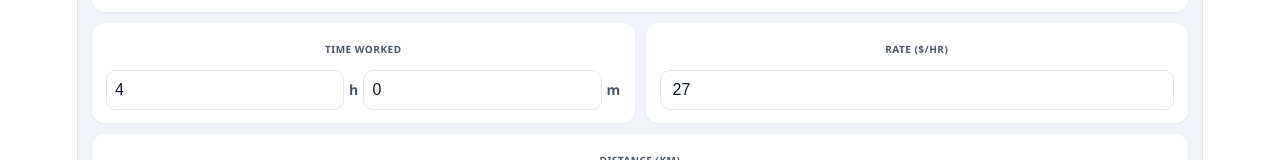
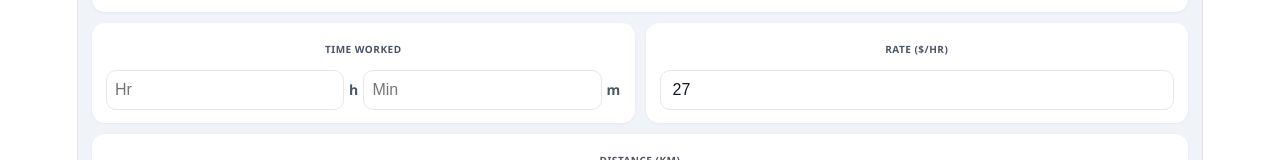
Before and after one commit to Isurusath/invoice-app, a React (Vite) app: page / in a window 1280 px wide. Shown: the part 427-587 px from the top of the page. Built offline with nearby package versions, Linux system fonts and the light colour scheme.

Commit message:
fix: removed hour default and added auto-select on touch for time inputs

```diff
--- a/src/App.jsx
+++ b/src/App.jsx
@@ -54,16 +54,17 @@ export default function App() {
   const [tab, setTab] = useState("add");
   const [settings, setSettings] = useState(DEF);
   const [entries, setEntries] = useState([]);
-  const [savedInvoices, setSavedInvoices] = useState([]); // New state for saved invoices
+  const [savedInvoices, setSavedInvoices] = useState([]);
   const [loading, setLoading] = useState(true);
   const [flash, setFlash] = useState(false);
-  const [saveFlash, setSaveFlash] = useState(false); // New flash for save button
+  const [saveFlash, setSaveFlash] = useState(false);
   const [confirmClear, setConfirmClear] = useState(false);
   const [printHtml, setPrintHtml] = useState(null);
   const [showFullInvoice, setShowFullInvoice] = useState(false);
   const [editingId, setEditingId] = useState(null);
 
-  const [form, setForm] = useState({ date: todayStr(), location: "", houses: 1, hr: 4, min: 0, rate: 27, km: "" });
+  // Set default hr and min to empty strings so the boxes start blank
+  const [form, setForm] = useState({ date: todayStr(), location: "", houses: 1, hr: "", min: "", rate: 27, km: "" });
 
   useEffect(() => {
     try {
@@ -103,7 +104,8 @@ export default function App() {
     setEntries(next); saveE(next);
     setFlash(true); setTimeout(() => setFlash(false), 1600);
 
-    setForm(f => ({...f, location: "", houses:1, hr:4, min:0, km:""}));
+    // Reset hr and min to empty strings after adding
+    setForm(f => ({...f, location: "", houses:1, hr:"", min:"", km:""}));
     setEditingId(null);
 
     if (editingId) setTimeout(() => setTab("entries"), 600);
@@ -244,7 +246,7 @@ export default function App() {
   };
 
   const downloadPdf = () => {
-    const html = printHtml; // Now accurately prints the actively viewed invoice (saved or current)
+    const html = printHtml;
     const printWin = window.open("", "_blank");
 
     if (printWin) {
@@ -366,9 +368,10 @@ export default function App() {
               <Card>
                 <Label>Time Worked</Label>
                 <div style={{ display: "flex", gap: 5, alignItems: "center" }}>
-                  <Input type="number" min="0" value={form.hr} onChange={e => setForm(f => ({...f,hr:e.target.value}))} placeholder="Hr" style={{ padding: "10px 8px" }} />
+                  {/* ADDED onFocus highlight to easily overwrite existing numbers */}
+                  <Input type="number" min="0" value={form.hr} onChange={e => setForm(f => ({...f,hr:e.target.value}))} onFocus={e => e.target.select()} placeholder="Hr" style={{ padding: "10px 8px" }} />
                   <span style={{ fontSize: 14, fontWeight: 700, color: C.sub }}>h</span>
-                  <Input type="number" min="0" max="59" value={form.min} onChange={e => setForm(f => ({...f,min:e.target.value}))} placeholder="Min" style={{ padding: "10px 8px" }} />
+                  <Input type="number" min="0" max="59" value={form.min} onChange={e => setForm(f => ({...f,min:e.target.value}))} onFocus={e => e.target.select()} placeholder="Min" style={{ padding: "10px 8px" }} />
                   <span style={{ fontSize: 14, fontWeight: 700, color: C.sub }}>m</span>
                 </div>
               </Card>
@@ -405,7 +408,7 @@ export default function App() {
               {editingId && (
                 <button onClick={() => {
                   setEditingId(null);
-                  setForm({ date: todayStr(), location: "", houses: 1, hr: 4, min: 0, rate: Number(settings.defaultRate)||27, km: "" });
+                  setForm({ date: todayStr(), location: "", houses: 1, hr: "", min: "", rate: Number(settings.defaultRate)||27, km: "" });
                   setTab("entries");
                 }} style={{ flex: 1, padding:15, borderRadius:13, border:"none", background: C.sub, color:"white", fontSize:15, fontWeight:700, cursor:"pointer" }}>
                   Cancel
```
